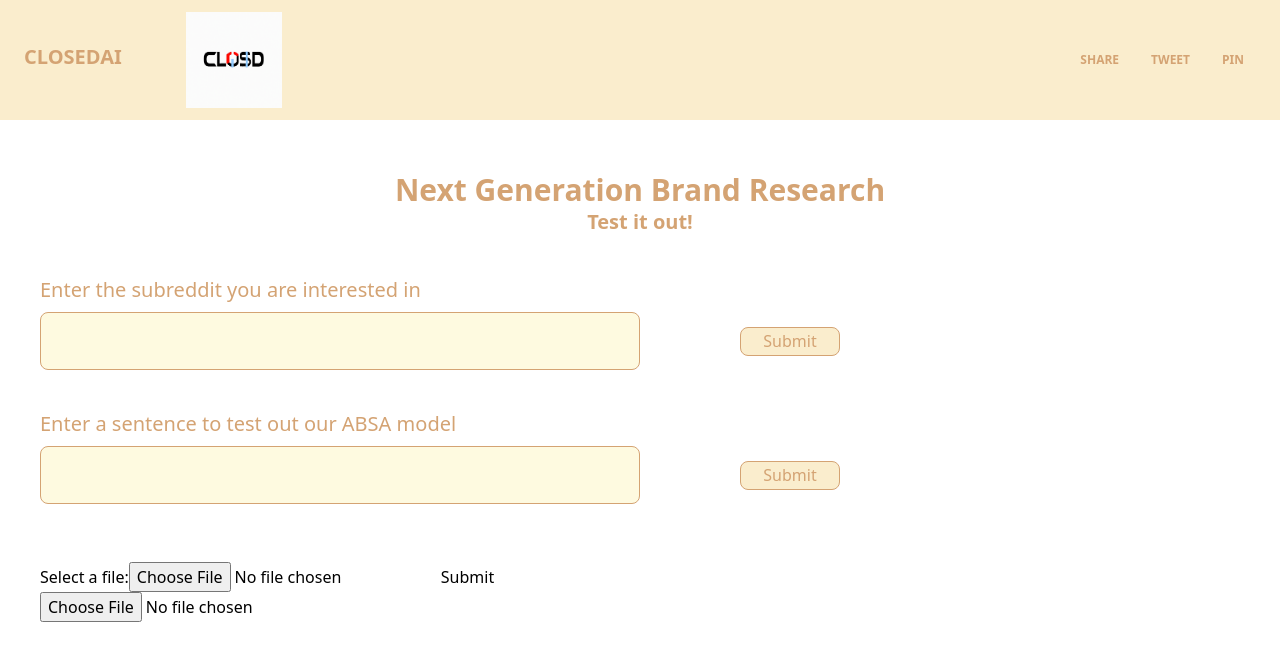
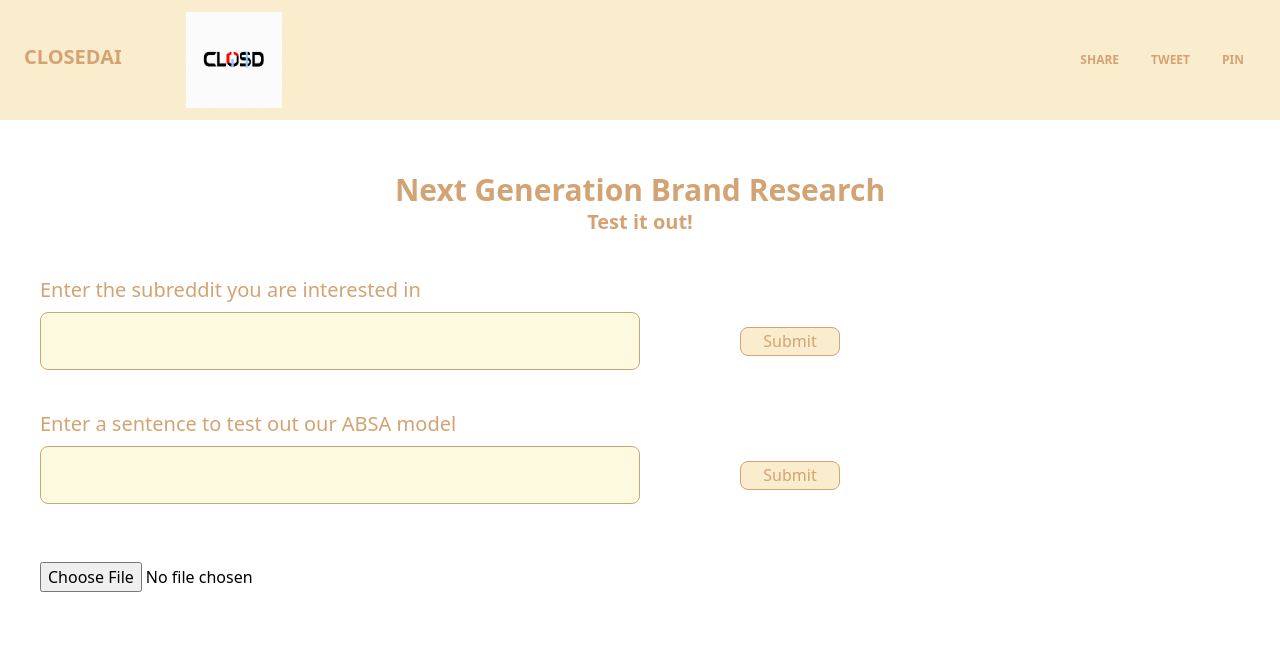
Before and after one commit to tigercxx/BrandPerception, a React (Create React App) app: page / in a window 1280 px wide. Shown: the top 660 px of the page. Built offline with nearby package versions, Linux system fonts and the light colour scheme.

Commit message:
Added text upload button which can communicate with the backend

```diff
--- a/src/components/TextUploadForm.tsx
+++ b/src/components/TextUploadForm.tsx
@@ -3,67 +3,43 @@ import { useState } from 'react';
 export const BACKEND_DOMAIN = 'http://localhost:4242/';
 
 const TextUploadForm = () => {
-	const [file, setFile] = useState<File | null>(null);
+	const showFile = async (event: React.ChangeEvent<HTMLInputElement>) => {
+		event.preventDefault();
 
-	const handleFileChange = (event: React.ChangeEvent<HTMLInputElement>) => {
 		if (event.target.files && event.target.files.length > 0) {
-			setFile(event.target.files[0]);
-		}
+			console.log(event.target.files[0]);
+
+			const reader = new FileReader();
+			reader.onload = async (event) => {
+				const text = event.target!.result;
+
+				// split by the new lines for both CRLF and LF, and filter only with content
+				const data = {
+					body: text?.toString().split(/\r?\n/).filter(Boolean),
 				};
 
-	const handleSubmit = async (event: React.FormEvent<HTMLFormElement>) => {
-		event.preventDefault();
-
-		if (!file) {
-			alert('Please select a file');
-			return;
-		}
-
-		const formData = new FormData();
-		formData.append('avatar', file);
-		console.log(formData);
-		console.log(file);
-
-		const response = await fetch(BACKEND_DOMAIN + 'predict_text', {
+				const response = await fetch(BACKEND_DOMAIN + 'predict_file', {
 					method: 'POST',
 					headers: { 'content-type': 'application/json' },
-			body: JSON.stringify(file),
+					body: JSON.stringify(data),
 				});
 
 				if (!response.ok) {
 					throw new Error('Failed to send');
 				}
-
-		const result = await response.json();
-		console.log(result);
+			};
+			reader.readAsText(event.target!.files[0]);
+		}
 	};
 
 	return (
 		<div>
-			<form
-				onSubmit={handleSubmit}
-				method="post"
-				encType="multipart/form-data"
-			>
-				<label>
-					Select a file:
+			<div>
+				<form encType="multipart/form-data">
 					<input
 						type="file"
-						name="avatar"
-						onChange={handleFileChange}
-					/>
-				</label>
-				<button type="submit">Submit</button>
-			</form>
-			<div>
-				<form
-					action="/predict_text"
-					method="post"
-					encType="multipart/form-data"
-				>
-					<input
-						type="file"
-						name="avatar"
+						name="text_to_upload"
+						onChange={(e) => showFile(e)}
 					/>
 				</form>
 			</div>
```
Lines whose indentation alone changed are shown as unchanged.
